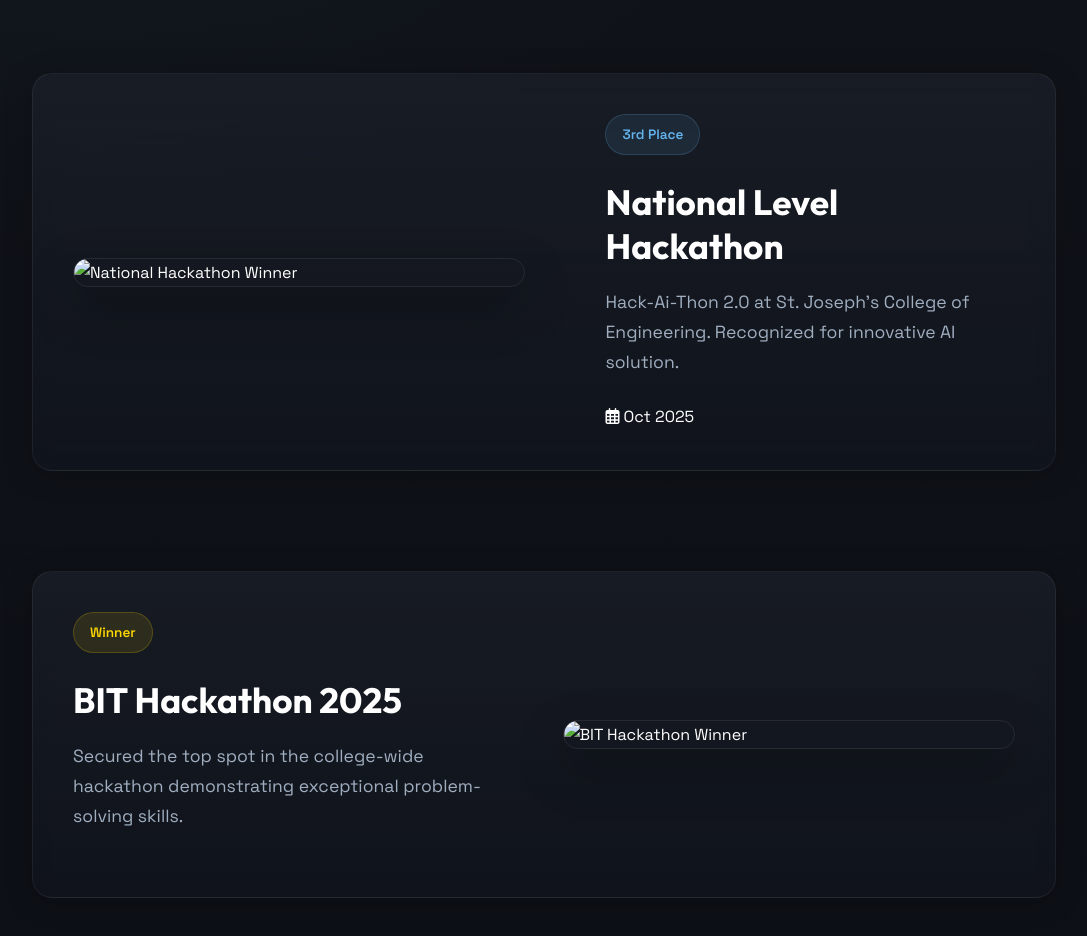
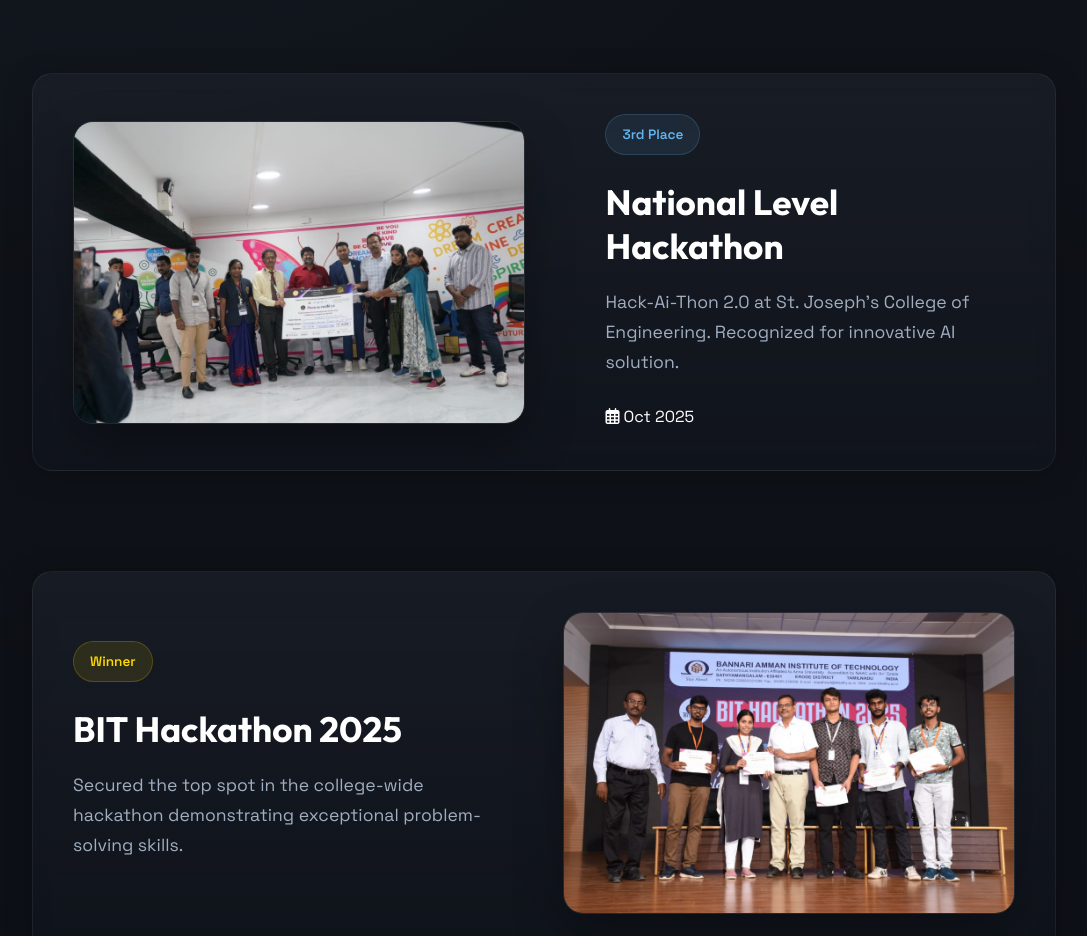
Before and after one commit to sanjanashri-1067/Portfolio, a plain HTML site: page index.html in a window 1280 px wide. Shown: the part 3923-4859 px from the top of the page, without its empty margins (96-1183 px from the left). Drawn offline with Linux system fonts and the light colour scheme.

Commit message:
Update index.html

```diff
--- a/index.html
+++ b/index.html
@@ -248,7 +248,7 @@
             <div class="achievements-gallery">
                 <div class="achievement-item glass-card reveal-on-scroll">
                     <div class="image-wrapper">
-                        <img src="assets/images/st_josephs_hackathon.jpg" alt="National Hackathon Winner">
+                        <img src="st_josephs_hackathon.jpg" alt="National Hackathon Winner">
                         <div class="overlay">
                             <i class="fas fa-trophy"></i>
                         </div>
@@ -263,7 +263,7 @@
                 </div>
                 <div class="achievement-item reverse glass-card reveal-on-scroll">
                     <div class="image-wrapper">
-                        <img src="assets/images/bit_hackathon.jpg" alt="BIT Hackathon Winner">
+                        <img src="bit_hackathon.jpg" alt="BIT Hackathon Winner">
                         <div class="overlay">
                             <i class="fas fa-medal"></i>
                         </div>
@@ -381,4 +381,5 @@
     </script>
 </body>
 
+
 </html>
```
